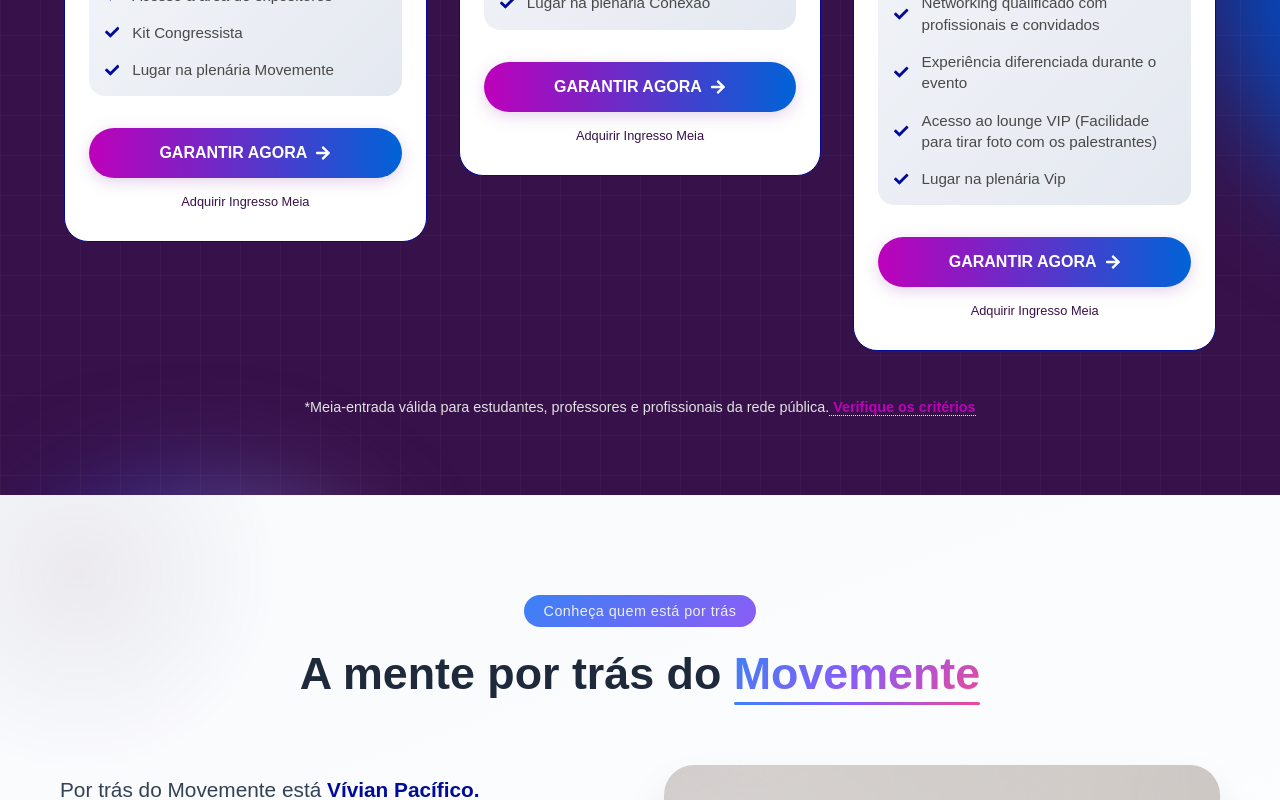
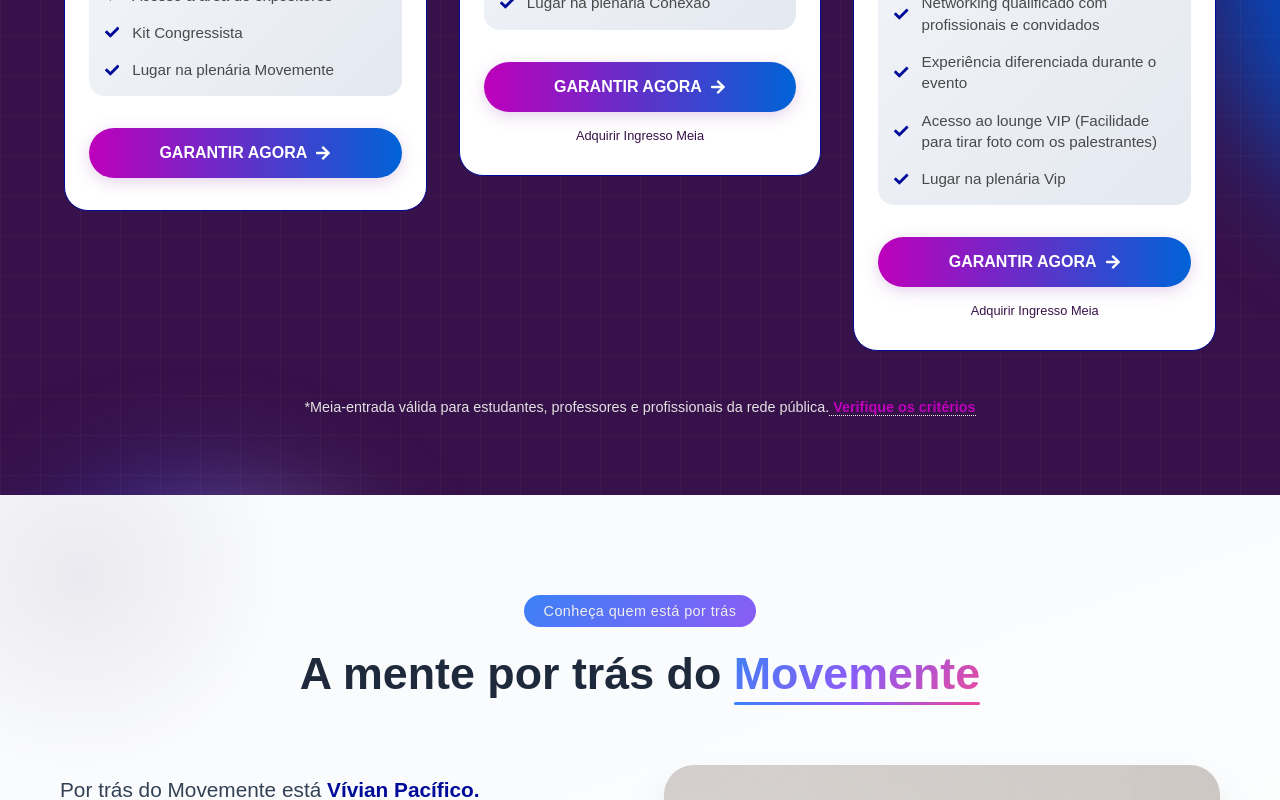
Before and after one commit to humbertomonteiro/movimente, a React (Vite) app: page / in a window 1280 px wide. Shown: the part 4900-5700 px from the top of the page. Built offline with nearby package versions, Linux system fonts and the light colour scheme; no server answers.

Commit message:
add link meia

```diff
--- a/src/components/sections/Tickets/index.tsx
+++ b/src/components/sections/Tickets/index.tsx
@@ -55,6 +55,7 @@
       ],
       // link: "https://checkout2.bilheteriadigital.com/movemente-19-de-setembro",
       link: "https://chk.eduzz.com/39YNZAE4WO",
+      linkHalfTicket: "https://chk.eduzz.com/G92K8E8XWE",
       buttonText: "GARANTIR AGORA",
       disabled: false,
     },
@@ -80,6 +81,7 @@
       ],
       // link: "https://checkout2.bilheteriadigital.com/movemente-19-de-setembro",
       link: "https://chk.eduzz.com/E9OGEV2KWB",
+      linkHalfTicket: "https://chk.eduzz.com/VWGNEZE407",
       buttonText: "GARANTIR AGORA",
       disabled: false,
     },
@@ -238,13 +240,15 @@
                       }, 300);
                     }}
                   />
+                  {ticket.name !== "MOVEMENTE" && (
                     <a
                       className={styles.linkTicktHalfPrice}
                       target="_blank"
-                    href="https://checkout2.bilheteriadigital.com/movemente-19-de-setembro"
+                      href={ticket.linkHalfTicket}
                     >
                       Adquirir Ingresso Meia
                     </a>
+                  )}
                 </div>
               </div>
             );
```
Lines whose indentation alone changed are shown as unchanged.
